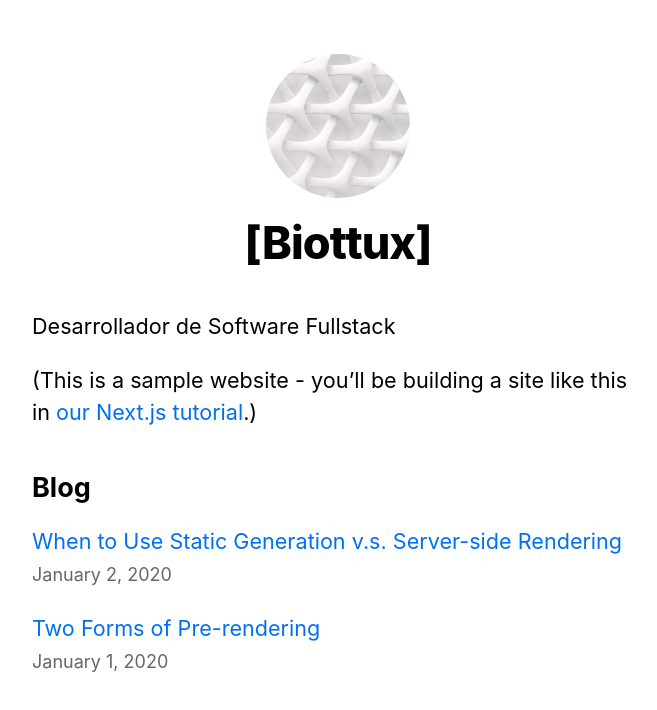
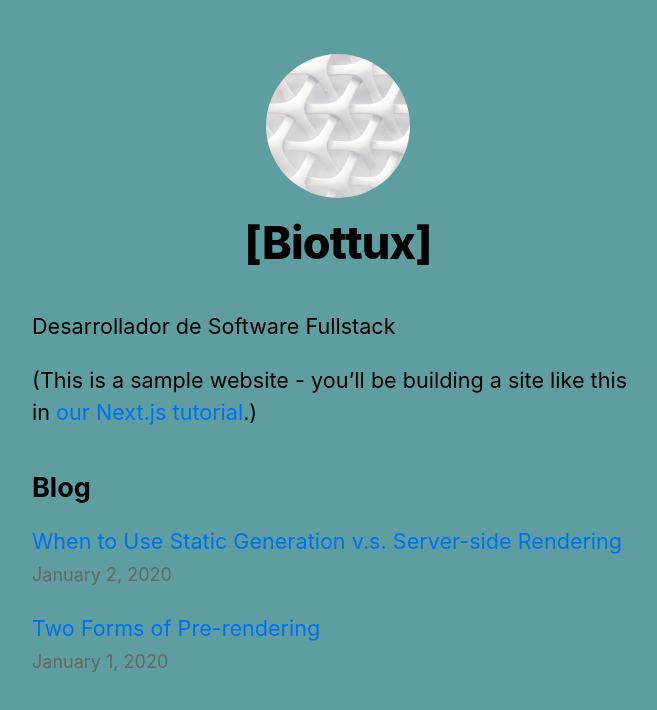
Before and after one commit to biottmau/biottux-resume, a Next.js app: page / in a window 1280 px wide. Shown: the top 710 px of the page, without its empty margins (302-959 px from the left). Built offline with nearby package versions, Linux system fonts and the light colour scheme.

Commit message:
cambio tontera

```diff
--- a/styles/global.css
+++ b/styles/global.css
@@ -6,6 +6,7 @@ body {
     Ubuntu, Cantarell, Fira Sans, Droid Sans, Helvetica Neue, sans-serif;
   line-height: 1.6;
   font-size: 18px;
+  background-color: cadetblue;
 }
 
 * {
```
